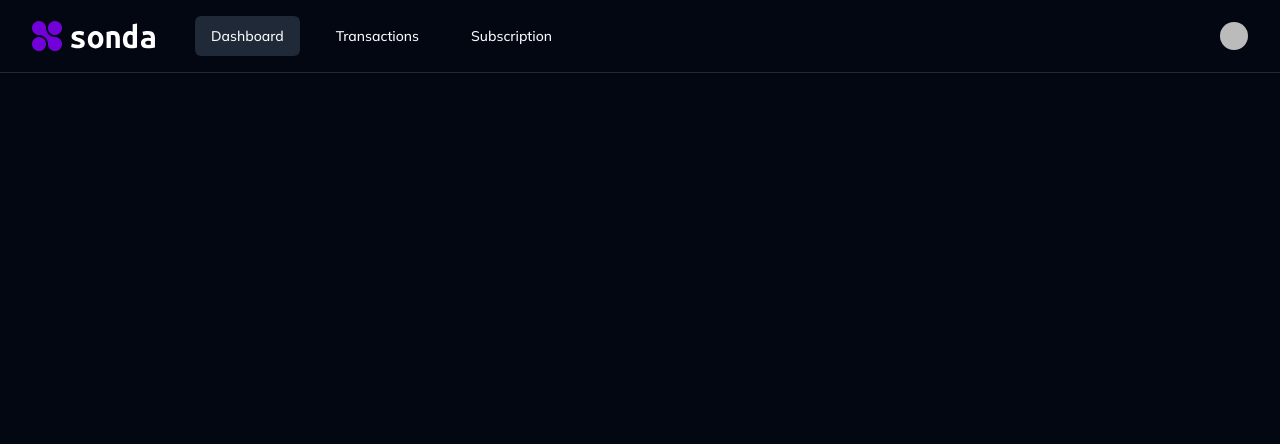
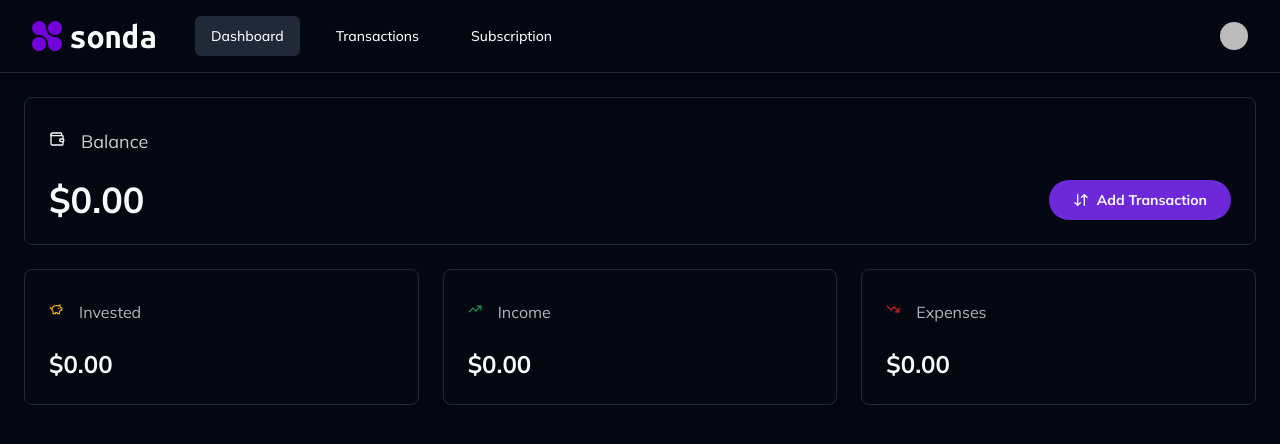
Before and after one commit to lucaspoli/sonda-ai, a Next.js app: page / in a window 1280 px wide. Shown: the top 444 px of the page. Built offline with nearby package versions, Linux system fonts and the light colour scheme; no server answers; sample sign-in values are in the browser's storage; some icons are missing.

Commit message:
feat: integrate Dashboard component into the Home page

```diff
--- a/app/page.tsx
+++ b/app/page.tsx
@@ -1,6 +1,7 @@
 import { auth } from "@clerk/nextjs/server";
 import Navbar from "./_components/navbar";
 import { redirect } from "next/navigation";
+import DashboardPage from "./(dashboard)/dashboard";
 
 const HomePage = async () => {
   const { userId } = await auth();
@@ -8,7 +9,12 @@ const HomePage = async () => {
     redirect("/login");
   }
 
-  return <Navbar />;
+  return (
+    <>
+      <Navbar />
+      <DashboardPage />
+    </>
+  );
 };
 
 export default HomePage;
```
